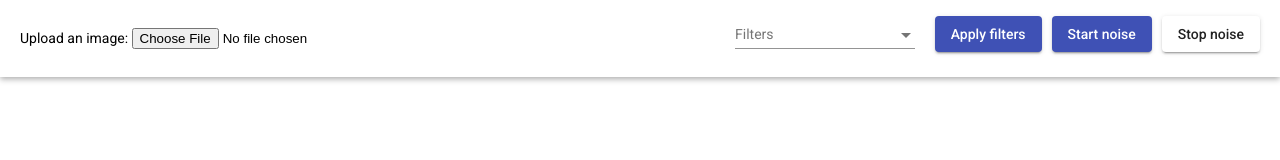
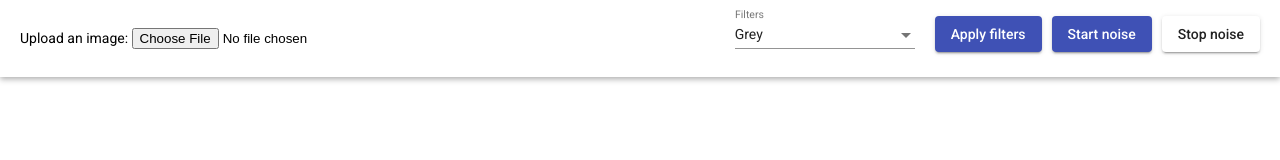
Before and after one commit to akmalkrmv/portrait, an Angular app: page / in a window 1280 px wide. Shown: the top 160 px of the page. Built offline with nearby package versions, Linux system fonts and the light colour scheme.

Commit message:
default filter and image max size

```diff
--- a/src/app/main/main.component.scss
+++ b/src/app/main/main.component.scss
@@ -52,7 +52,7 @@
     & > canvas {
       border: 0;
       outline: none;
-      max-width: 400px;
+      max-width: 350px;
       min-width: 200px;
     }
   }
--- a/src/app/main/main.component.ts
+++ b/src/app/main/main.component.ts
@@ -22,7 +22,7 @@ export class MainComponent implements OnInit, AfterViewInit {
   public canvas: HTMLCanvasElement;
   public context: CanvasRenderingContext2D;
 
-  public filters: Array<ImageFilterType> = [];
+  public filters: Array<ImageFilterType> = [ImageFilterType.grey];
   public particles: Array<Particle> = [];
   public particlesCount: number = 100;
 
```
